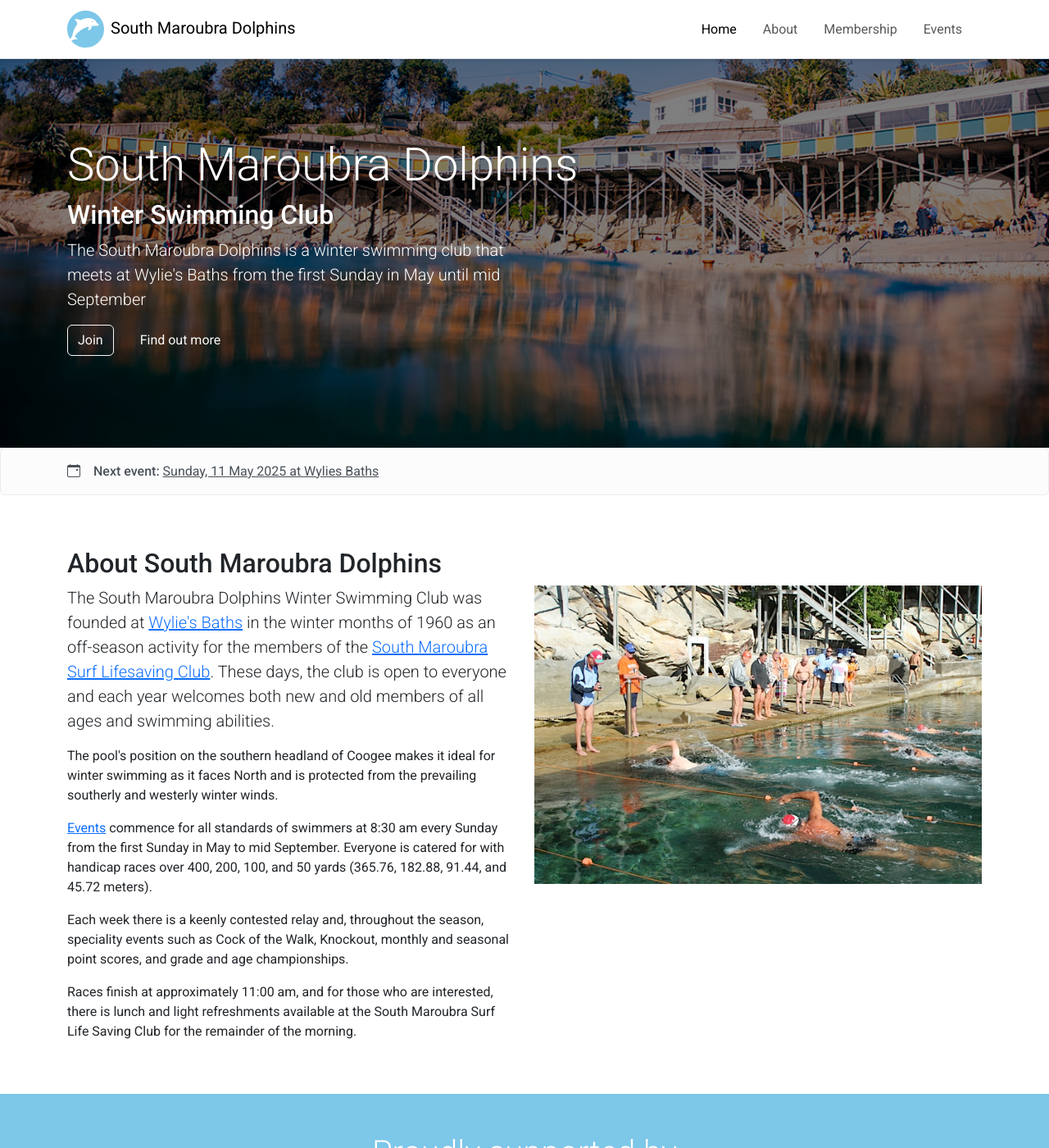
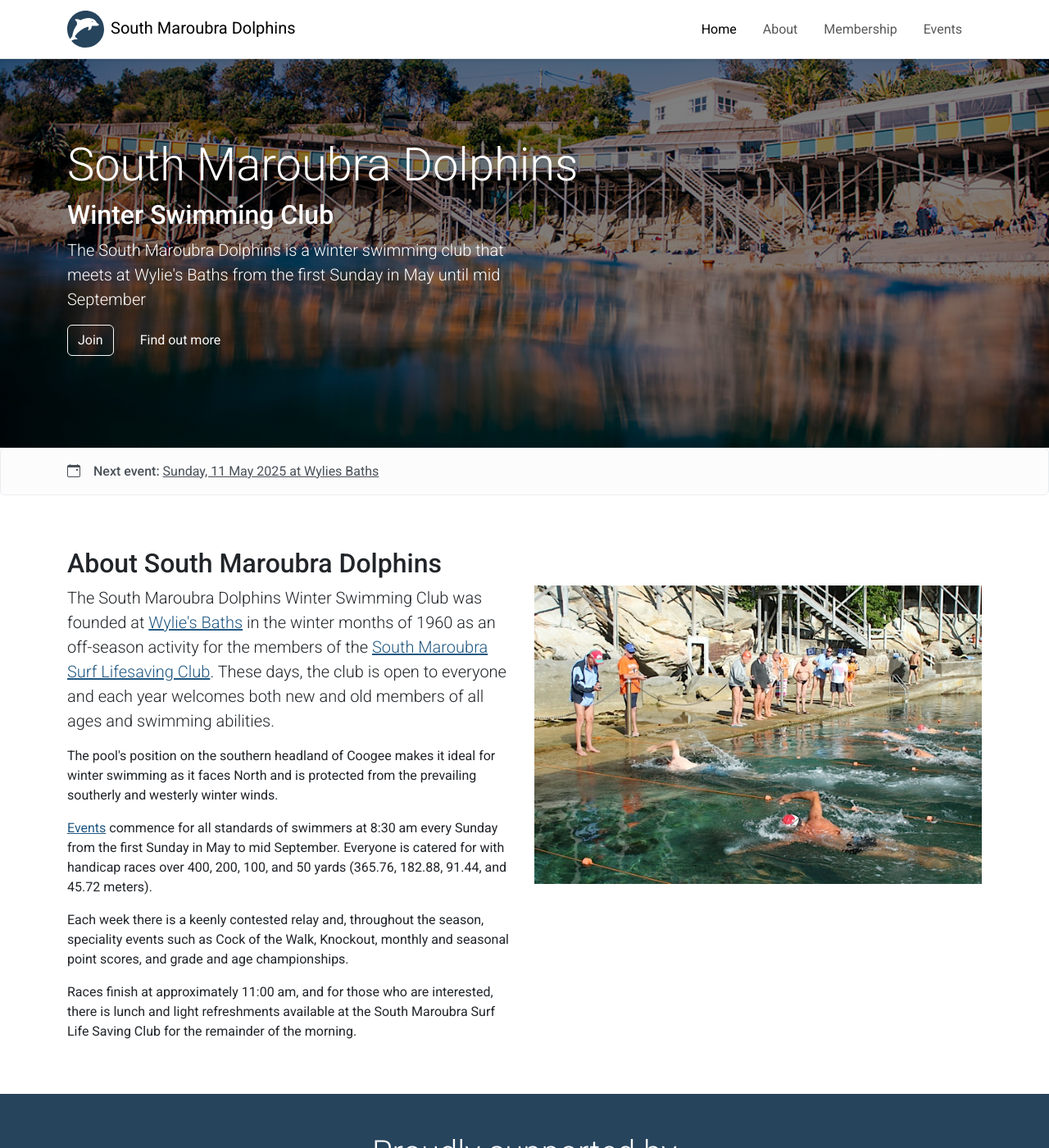
Before and after one commit to robertlove/south-maroubra-dolphins, a Jekyll site: the page built from index.html, in a window 1280 px wide and 1400 px high. Shown: the whole window at 82% size. Built offline with Jekyll 4.4.1, drawn with Linux system fonts in a browser that asks for light colours.

Commit message:
Update theme colour

```diff
--- a/_config.yaml
+++ b/_config.yaml
@@ -8,7 +8,7 @@
 region: AU
 date_format: "%A, %e %B %Y"
 time_format: "%l:%M %P"
-theme_color: "#7DC7E9"
+theme_color: "#27445d"
 
 plugins:
   - jekyll-redirect-from
--- a/_data/supporters.yaml
+++ b/_data/supporters.yaml
@@ -6,7 +6,7 @@
   image: southmaroubrasurfclub.png
 - name: Randwick City Council
   url: https://www.randwick.nsw.gov.au/
-  image: rcc.png
+  image: randwick.png
 - name: Wylie's Baths
   url: https://wylies.com.au/
   image: wylies.png
--- a/_layouts/default.html
+++ b/_layouts/default.html
@@ -36,7 +36,7 @@
     <meta property="og:locale" content="{{- site.language -}}_{{- site.region -}}">
     <link rel="icon" href="{{ '/favicon.ico' | relative_url }}">
     <link rel="icon" type="image/svg+xml" href="{{ '/assets/img/icon.svg' | relative_url }}">
-    <link rel="apple-touch-icon" href="{{ '/assets/img/icon.svg' | relative_url }}">
+    <link rel="apple-touch-icon" href="{{ '/assets/img/icon.png' | relative_url }}">
     <link rel="manifest" href="{{ '/manifest.webmanifest' | relative_url }}">
     <link rel="stylesheet" href="{{ '/assets/css/style.css' | relative_url }}">
     <title>{{ title }}</title>
--- a/_layouts/page.html
+++ b/_layouts/page.html
@@ -47,7 +47,7 @@
   <div class="container">
     <ul class="list-inline">
       {% for item in site.data.social %}
-        <li class="list-inline-item"><a class="btn btn-dark" href="{{- item.url -}}">{% include icon.html name=item.icon %}</a></li>
+        <li class="list-inline-item"><a class="btn btn-primary" href="{{- item.url -}}" target="_blank">{% include icon.html name=item.icon %}</a></li>
       {% endfor %}
     </ul>
     <p class="small mb-0">&copy; {{ site.time | date: '%Y' }} {{ site.title }} {{ site.subtitle }}. All rights reserved.</p>
--- a/_sass/_variables.scss
+++ b/_sass/_variables.scss
@@ -1,2 +1,3 @@
+$primary: #205781 !default;
 $font-family-sans-serif: "Roboto", sans-serif !default;
 $font-family-monospace: "Roboto Mono", monospace !default;
```
Also changed, not shown: assets/img/icon.png (added), assets/img/icon.svg, assets/img/randwick.png (added), assets/img/rcc.png (deleted), assets/img/southmaroubrasurfclub.png, assets/img/wsaainc.png, assets/img/wylies.png, favicon.ico.
